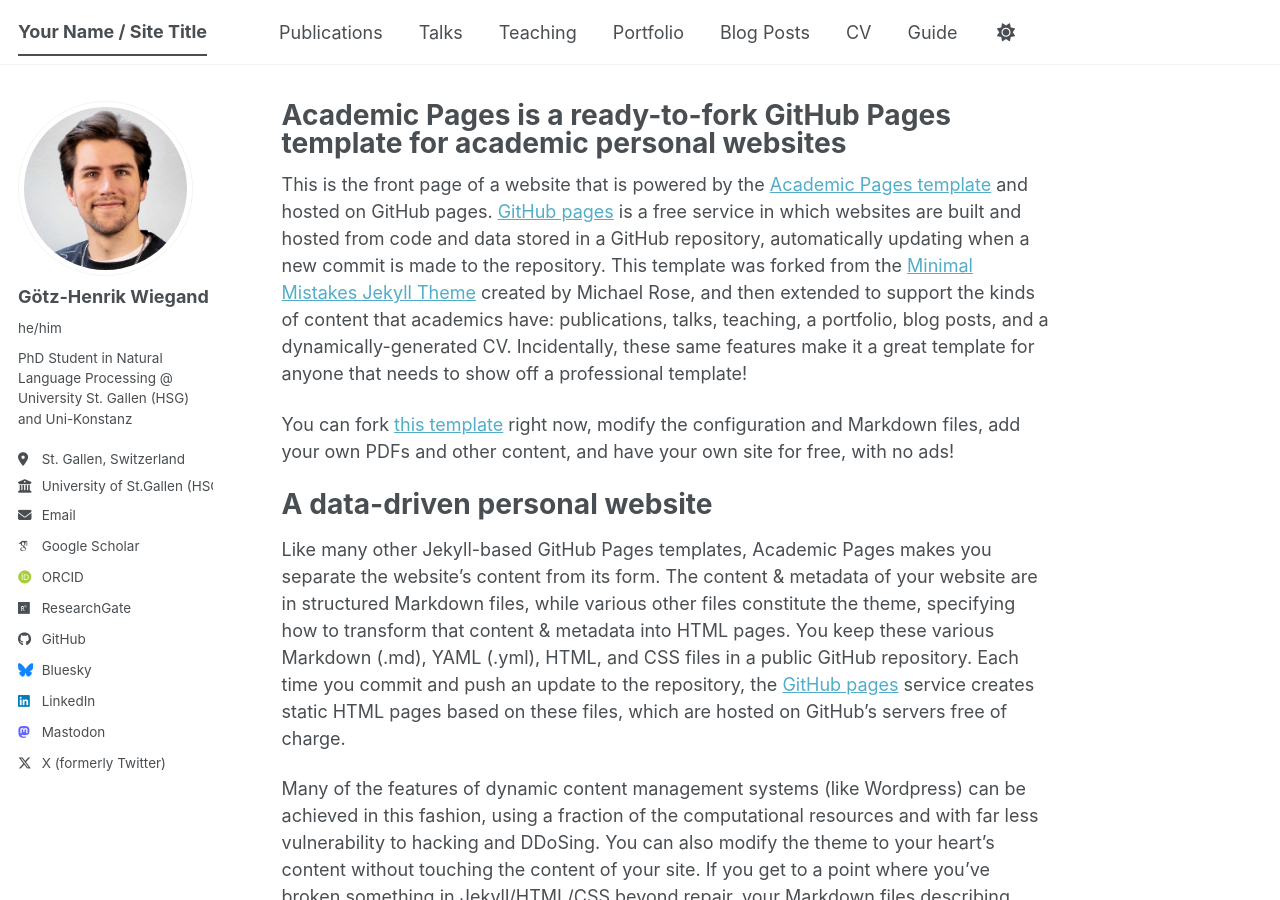
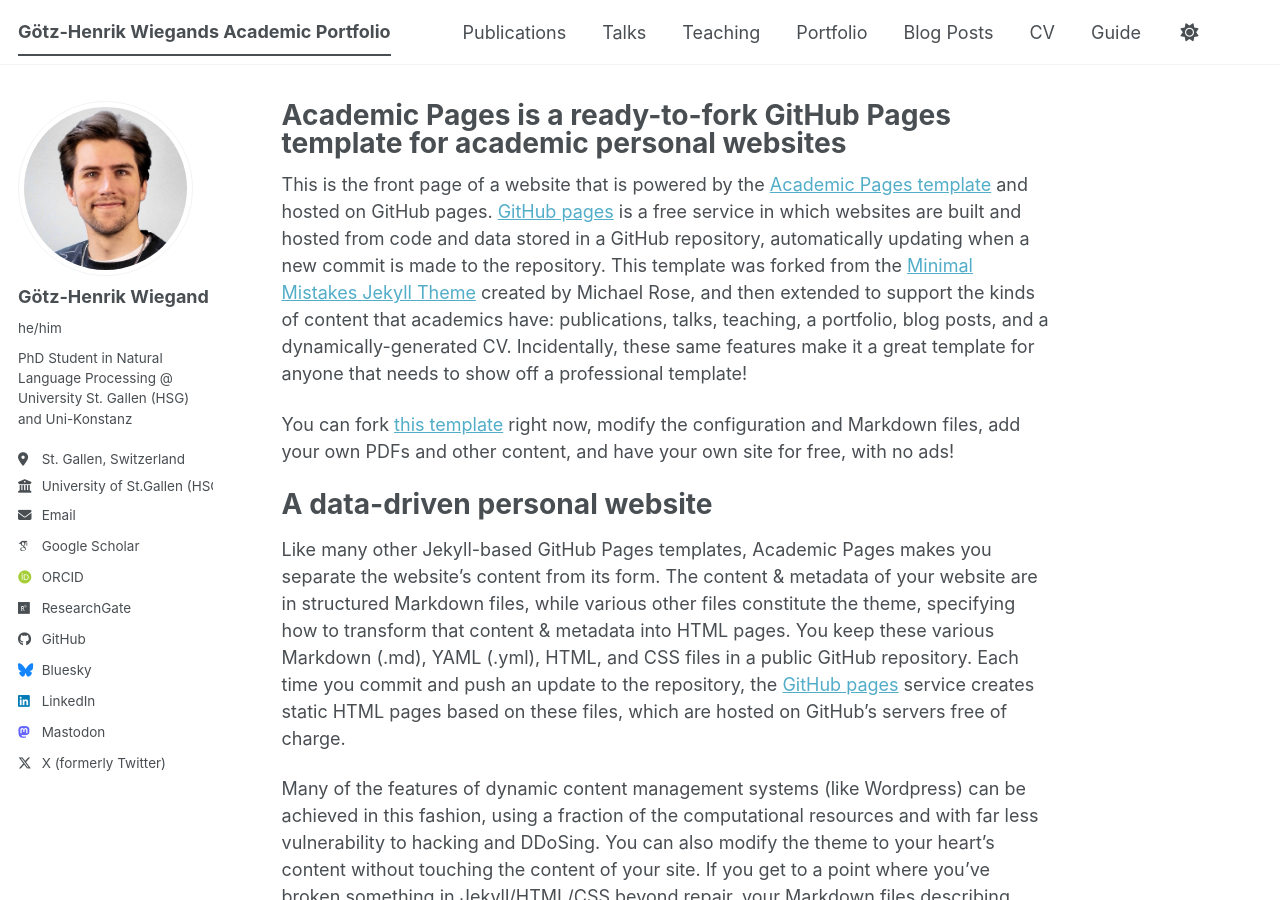
Before and after one commit to ghwiegand/ghwiegand.github.io, a Jekyll site: the page built from _pages/about.md, in a window 1280 px wide and 900 px high. Built offline with Jekyll 4.4.1, drawn with Linux system fonts in a browser that asks for light colours; some web fonts are replaced; a script bundle is joined from its source files by our own code; library files that are not in the unit come from our copies.

Commit message:
Update Site title

```diff
--- a/_config.yml
+++ b/_config.yml
@@ -9,7 +9,7 @@
 # Basic Site Settings
 locale                   : "en-US"
 site_theme               : "default" # The available themes options are "default", "air", "sunrise", "mint", "dirt" and "contrast"
-title                    : "Your Name / Site Title"
+title                    : "Götz-Henrik Wiegands Academic Portfolio"
 title_separator          : "-"
 name                     : &name "Götz-Henrik Wiegand"
 description              : &description "Academic Portfolio of Götz-Henrik Wiegand"   # Update this with a general description of your site, this is the default if not overridden by a page
```
